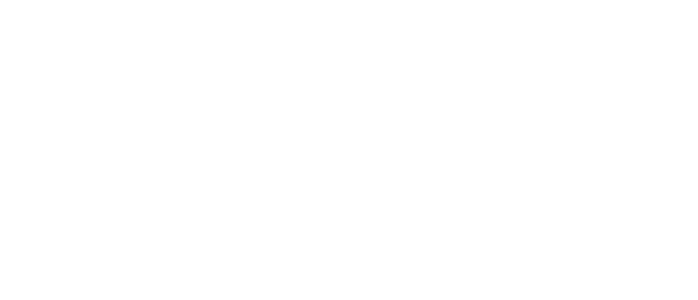
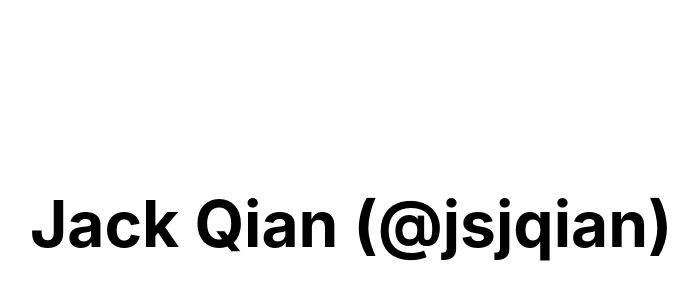
Before and after one commit to jsjqian/jsjqian.github.io, a Next.js app: page / in a window 1280 px wide. Shown: the part 176-476 px from the top of the page, without its empty margins (289-987 px from the left). Built offline with nearby package versions, Linux system fonts and the light colour scheme.

Commit message:
Add my name

```diff
--- a/pages/index.tsx
+++ b/pages/index.tsx
@@ -13,6 +13,9 @@
       </Head>
 
       <main className={styles.main}>
+        <h1 className={styles.title}>
+          Jack Qian (@jsjqian)
+        </h1>
       </main>
     </div>
   )
```
